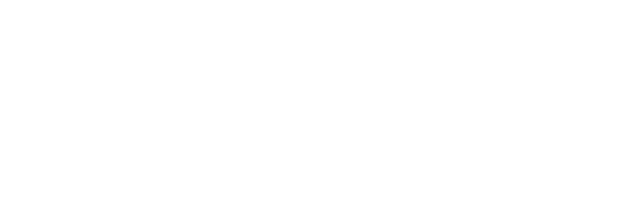
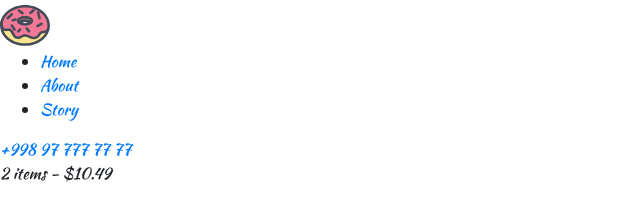
Before and after one commit to iskandarov101/filter-granma, a plain HTML site: page index.html in a window 1280 px wide. Shown: the whole page, without its empty margins (0-640 px from the left). Drawn offline with Linux system fonts and the light colour scheme.

Commit message:
add navbar section

```diff
--- a/index.html
+++ b/index.html
@@ -9,6 +9,36 @@
 </head>
 <body>
   <div>
+    <h1 class="sr-only">Cakes shop</h1>
+    <header class="site-header">
+      <h2 class="sr-only">Site header section</h2>
+      <div class="logo">
+        <a href="#">
+          <img src="img/logo.svg" alt="site-logo" width="50" height="50" class="logo__img">
+        </a>
+      </div>
+      <nav class="nav">
+        <ul class="nav__list">
+          <li class="nav-item">
+            <a class="nav__link" href="#">Home</a>
+          </li>
+          <li class="nav-item">
+            <a class="nav__link" href="#about">About</a>
+          </li>
+          <li class="nav-item">
+            <a class="nav__link" href="#story">Story</a>
+          </li>
+        </ul>
+      </nav>
+      <div class="site-header-right-side">
+        <a class="phone-number" href="tel:+998977690260">+998 97 777 77 77</a>
+        <div class="card-info">
+          <span></span>
+          <p class="site-header-right-side__card-info-text">2 items - $10.49</p>
+        </div>
+      </div>
+    </header>
+
 
   </div>
 
```
